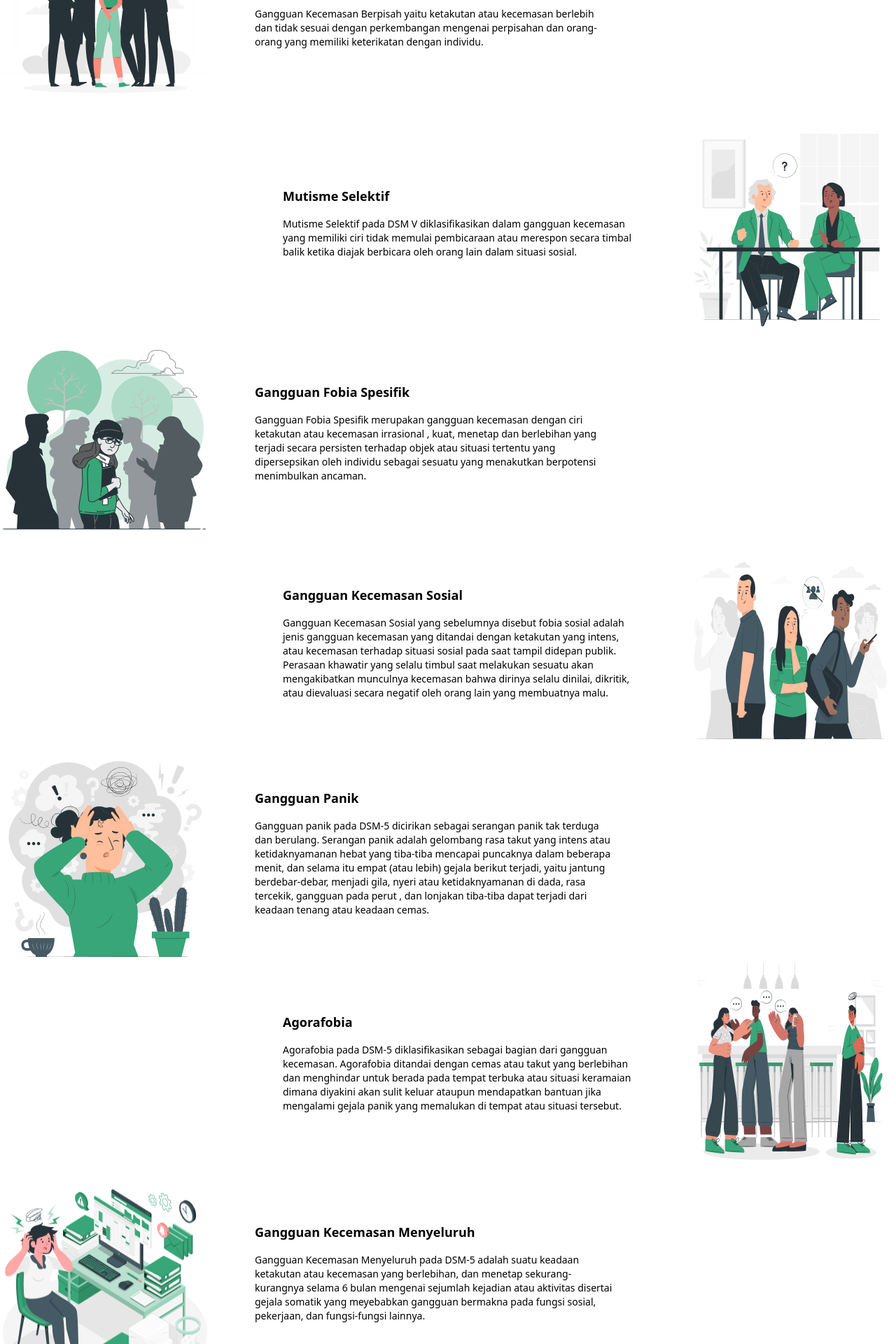
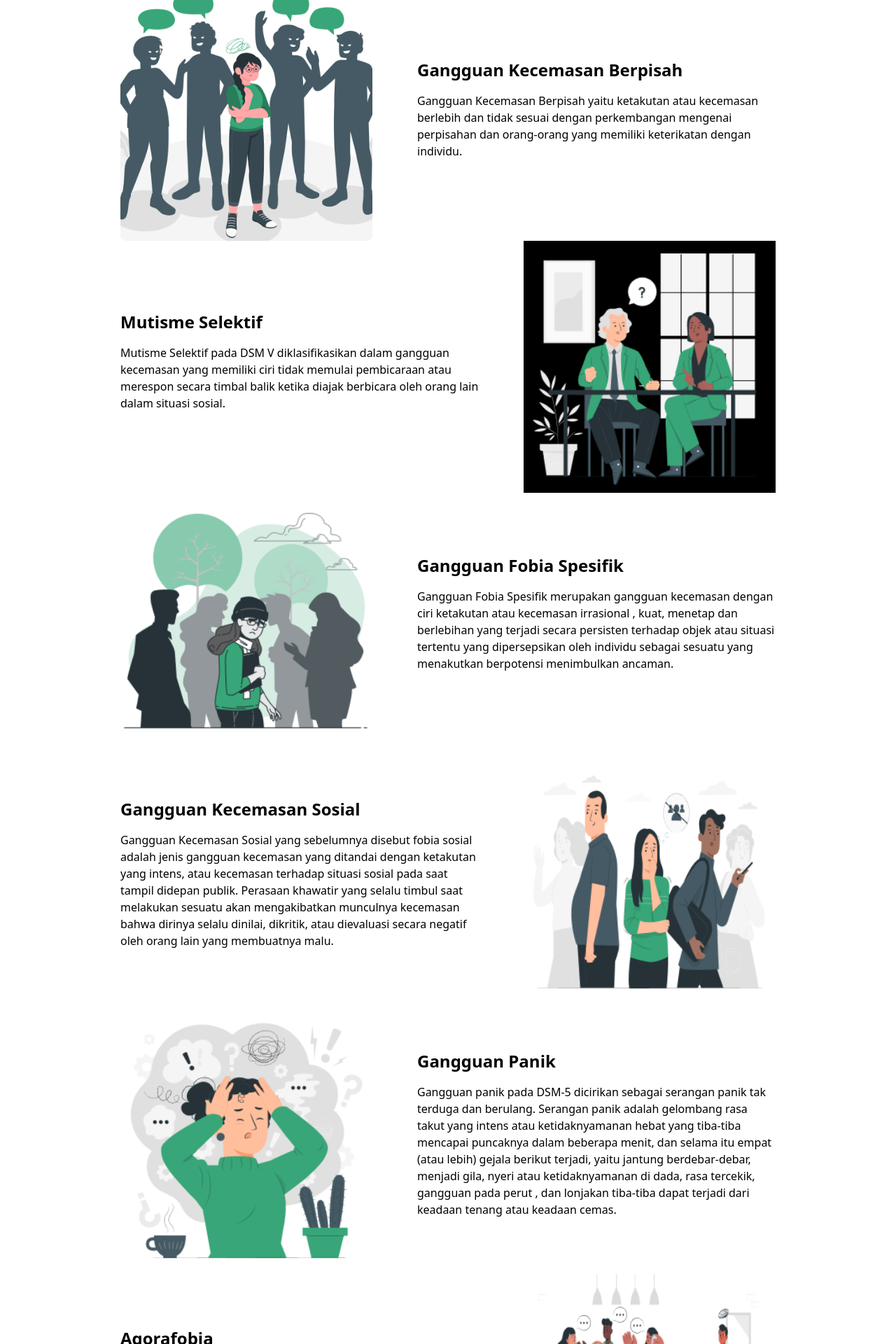
Before and after one commit to jagadyudha/moodlifly, a Next.js app: page /tipe-kecemasan in a window 1280 px wide. Shown: the part 360-2280 px from the top of the page at 70% size. Built offline with nearby package versions, Linux system fonts and the light colour scheme.

Commit message:
memperbaiki layout tipe-kecemasan

```diff
--- a/components/layout/navbar.js
+++ b/components/layout/navbar.js
@@ -11,8 +11,9 @@ const dataLink = [
 
 const Navbar = () => {
   return (
+    <>
       <nav
-      className={`px-20 py-5 border-b border-black border-opacity-10 top-0 sticky bg-white z-10 backdrop-filter backdrop-blur-md bg-opacity-80`}
+        className={`px-20 py-5 border-b border-black border-opacity-10 top-0 sticky bg-white z-10 backdrop-filter backdrop-blur-md bg-opacity-80 md:block hidden`}
       >
         <div className=" flex justify-between items-center">
           <Link href={"/"}>
@@ -35,6 +36,11 @@ const Navbar = () => {
           </div>
         </div>
       </nav>
+
+      <nav className="md:hidden block">
+        <div>allo</div>
+      </nav>
+    </>
   );
 };
 
--- a/pages/tipe-kecemasan.js
+++ b/pages/tipe-kecemasan.js
@@ -4,18 +4,27 @@ import Image from "next/image";
 const TipeKecemasan = () => {
   return (
     <section>
-      <h1 className=" font-bold text-4xl text-center mb-10">Tipe Kecemasan</h1>
+      <div className="text-center md:mb-20 mb-12 max-w-lg mx-auto">
+        <h1 className=" font-bold sm:text-5xl text-3xl text-center my-3">
+          Tipe Kecemasan
+        </h1>
+        <p className="text-gray-700">
+          Pentingnya mengetahui tipe-tipe kecemasan sebelum anda melakukan tes
+          kecemasan
+        </p>
+      </div>
       {/*Gangguan Kecemasan Berpisah*/}
-      <div className="flex items-center ">
+      <div className="md:flex flex-none items-center justify-center text-center md:text-left mt-3">
         <Image
           src="/assets/images/berpisah.png"
           alt="berpisah"
-          width={300}
-          height={300}
+          width={300 * 1.2}
+          height={300 * 1.2}
+          objectFit={"cover"}
         />
-        <div className=" ml-16 justify-end">
-          <h2 className=" font-bold text-lg ">Gangguan Kecemasan Berpisah</h2>
-          <p className="max-w-lg my-4 text-sm">
+        <div className=" md:ml-16 ml-0">
+          <h2 className="font-bold text-2xl">Gangguan Kecemasan Berpisah</h2>
+          <p className="max-w-lg my-4 text-md mx-auto">
             Gangguan Kecemasan Berpisah yaitu ketakutan atau kecemasan berlebih
             dan tidak sesuai dengan perkembangan mengenai perpisahan dan
             orang-orang yang memiliki keterikatan dengan individu.
@@ -24,16 +33,17 @@ const TipeKecemasan = () => {
       </div>
 
       {/*Mutisme Selektif*/}
-      <div className="flex items-center flex-row-reverse ">
+      <div className="md:flex flex-none items-center md:flex-row-reverse justify-center text-center md:text-left mt-20 md:mt-0">
         <Image
+          className=" bg-black"
           src="/assets/images/mutisme.png"
           alt="mutisme"
-          width={300}
-          height={300}
+          width={300 * 1.2}
+          height={300 * 1.2}
         />
-        <div className=" mr-16 max-w-full">
-          <h2 className=" font-bold text-lg ">Mutisme Selektif</h2>
-          <p className="max-w-lg my-4 text-sm">
+        <div className=" md:mr-16 mr-0 max-w-full">
+          <h2 className=" font-bold text-2xl ">Mutisme Selektif</h2>
+          <p className="max-w-lg my-4 text-md mx-auto">
             Mutisme Selektif pada DSM V diklasifikasikan dalam gangguan
             kecemasan yang memiliki ciri tidak memulai pembicaraan atau merespon
             secara timbal balik ketika diajak berbicara oleh orang lain dalam
@@ -43,16 +53,16 @@ const TipeKecemasan = () => {
       </div>
 
       {/*Gangguan Fobia Spesifik*/}
-      <div className="flex items-center ">
+      <div className="md:flex flex-none items-center justify-center text-center md:text-left my-3 mt-20 md:mt-0">
         <Image
           src="/assets/images/fobia.png"
           alt="fobia"
-          width={300}
-          height={300}
+          width={300 * 1.2}
+          height={300 * 1.2}
         />
-        <div className=" ml-16 justify-end">
-          <h2 className=" font-bold text-lg ">Gangguan Fobia Spesifik</h2>
-          <p className="max-w-lg my-4 text-sm">
+        <div className=" md:ml-16 ml-0 justify-end">
+          <h2 className=" font-bold text-2xl ">Gangguan Fobia Spesifik</h2>
+          <p className="max-w-lg my-4 text-md mx-auto">
             Gangguan Fobia Spesifik merupakan gangguan kecemasan dengan ciri
             ketakutan atau kecemasan irrasional , kuat, menetap dan berlebihan
             yang terjadi secara persisten terhadap objek atau situasi tertentu
@@ -63,16 +73,16 @@ const TipeKecemasan = () => {
       </div>
 
       {/*Gangguan Kecemasan Sosial*/}
-      <div className="flex items-center flex-row-reverse ">
+      <div className="md:flex flex-none items-center md:flex-row-reverse justify-center text-center md:text-left my-3 mt-20 md:mt-0">
         <Image
           src="/assets/images/Social Anxiety.png"
           alt="Social Anxiety"
-          width={300}
-          height={300}
+          width={300 * 1.2}
+          height={300 * 1.2}
         />
-        <div className=" mr-16 max-w-full">
-          <h2 className=" font-bold text-lg ">Gangguan Kecemasan Sosial</h2>
-          <p className="max-w-lg my-4 text-sm">
+        <div className=" md:mr-16 mr-0 max-w-full">
+          <h2 className=" font-bold text-2xl ">Gangguan Kecemasan Sosial</h2>
+          <p className="max-w-lg my-4 text-md mx-auto">
             Gangguan Kecemasan Sosial yang sebelumnya disebut fobia sosial
             adalah jenis gangguan kecemasan yang ditandai dengan ketakutan yang
             intens, atau kecemasan terhadap situasi sosial pada saat tampil
@@ -85,16 +95,16 @@ const TipeKecemasan = () => {
       </div>
 
       {/*Gangguan Panik*/}
-      <div className="flex items-center ">
+      <div className="md:flex flex-none items-center justify-center text-center md:text-left my-3 mt-20 md:mt-0">
         <Image
           src="/assets/images/panic.png"
           alt="panic"
-          width={300}
-          height={300}
+          width={300 * 1.2}
+          height={300 * 1.2}
         />
-        <div className=" ml-16 justify-end">
-          <h2 className=" font-bold text-lg ">Gangguan Panik</h2>
-          <p className="max-w-lg my-4 text-sm">
+        <div className=" md:ml-16 ml-0 justify-end">
+          <h2 className=" font-bold text-2xl ">Gangguan Panik</h2>
+          <p className="max-w-lg my-4 text-md mx-auto">
             Gangguan panik pada DSM-5 dicirikan sebagai serangan panik tak
             terduga dan berulang. Serangan panik adalah gelombang rasa takut
             yang intens atau ketidaknyamanan hebat yang tiba-tiba mencapai
@@ -108,16 +118,16 @@ const TipeKecemasan = () => {
       </div>
 
       {/*Agorafobia*/}
-      <div className="flex items-center flex-row-reverse ">
+      <div className="md:flex flex-none items-center md:flex-row-reverse justify-center text-center md:text-left my-3 mt-20 md:mt-0">
         <Image
           src="/assets/images/agorafobia.png"
           alt="agorafobia"
-          width={300}
-          height={300}
+          width={300 * 1.2}
+          height={300 * 1.2}
         />
-        <div className=" mr-16 max-w-full">
-          <h2 className=" font-bold text-lg ">Agorafobia</h2>
-          <p className="max-w-lg my-4 text-sm">
+        <div className=" md:mr-16 mr-0 max-w-full">
+          <h2 className=" font-bold text-2xl ">Agorafobia</h2>
+          <p className="max-w-lg my-4 text-md mx-auto">
             Agorafobia pada DSM-5 diklasifikasikan sebagai bagian dari gangguan
             kecemasan. Agorafobia ditandai dengan cemas atau takut yang
             berlebihan dan menghindar untuk berada pada tempat terbuka atau
@@ -129,16 +139,18 @@ const TipeKecemasan = () => {
       </div>
 
       {/*GAD*/}
-      <div className="flex items-center ">
+      <div className="md:flex flex-none items-center justify-center text-center md:text-left my-3 mt-20 md:mt-0">
         <Image
           src="/assets/images/gad.png"
           alt="gad"
-          width={300}
-          height={300}
+          width={300 * 1.2}
+          height={300 * 1.2}
         />
-        <div className=" ml-16 justify-end">
-          <h2 className=" font-bold text-lg ">Gangguan Kecemasan Menyeluruh</h2>
-          <p className="max-w-lg my-4 text-sm">
+        <div className=" md:ml-16 ml-0 justify-end">
+          <h2 className=" font-bold text-2xl ">
+            Gangguan Kecemasan Menyeluruh
+          </h2>
+          <p className="max-w-lg my-4 text-md mx-auto">
             Gangguan Kecemasan Menyeluruh pada DSM-5 adalah suatu keadaan
             ketakutan atau kecemasan yang berlebihan, dan menetap
             sekurang-kurangnya selama 6 bulan mengenai sejumlah kejadian atau
```
Also changed, not shown: public/assets/images/Social.png (deleted), public/assets/images/berpisah.png. Lines whose indentation alone changed are shown as unchanged.
